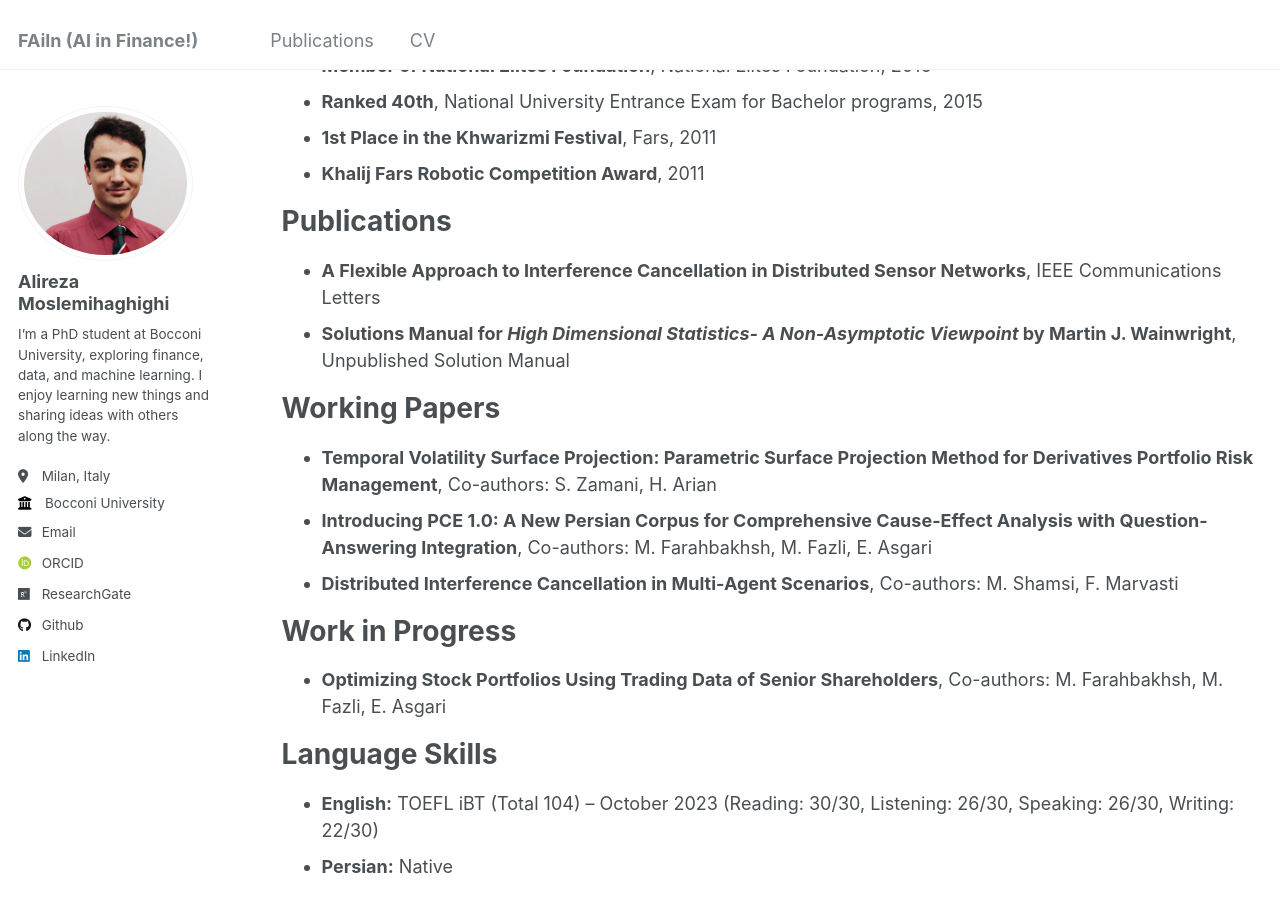
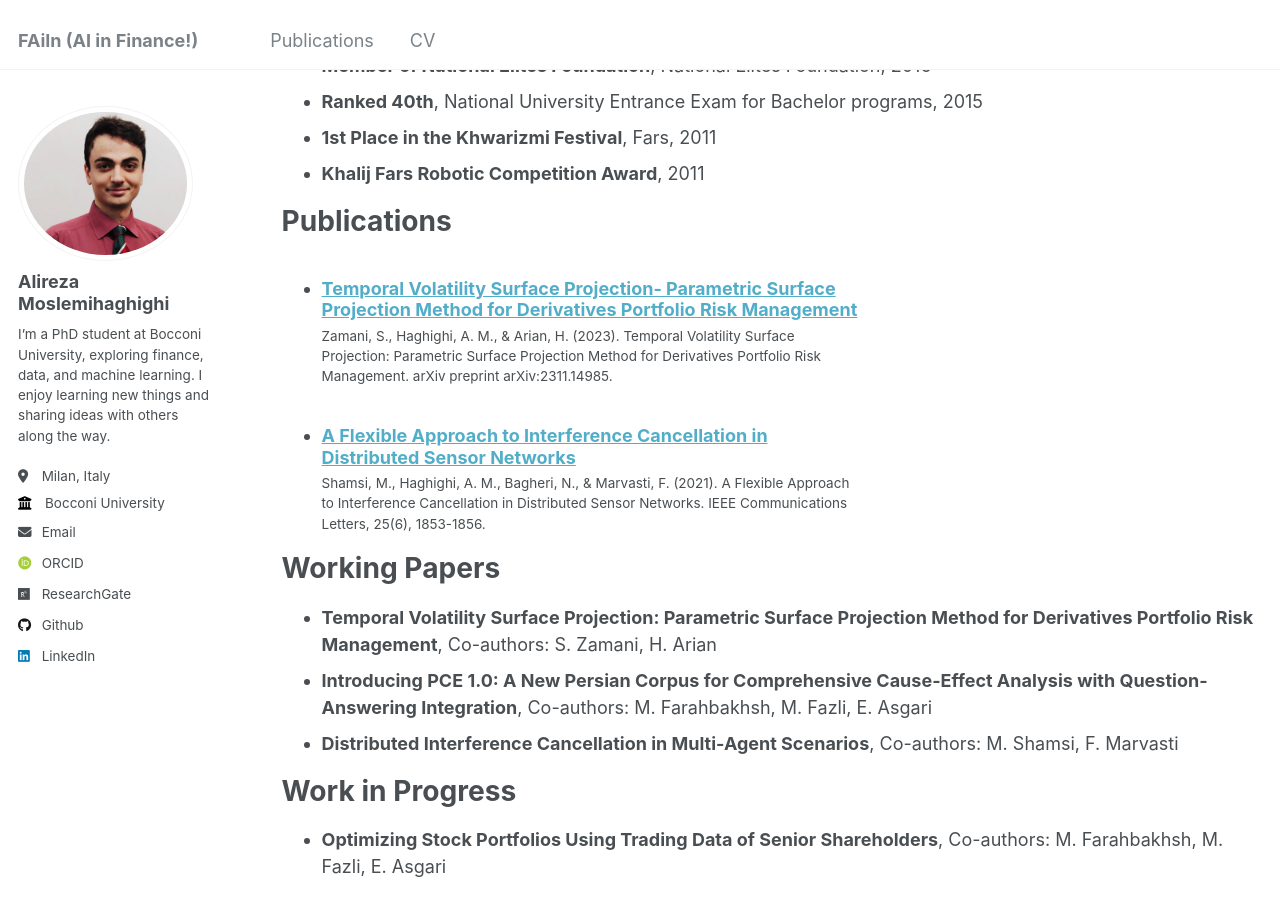
Before and after one commit to AAstroA/AAstroA.github.io, a Jekyll site: the page built from _pages/cv.md, in a window 1280 px wide and 900 px high, scrolled down 941 px. Built offline with Jekyll 4.4.1, drawn with Linux system fonts in a browser that asks for light colours; some web fonts are replaced.

Commit message:
Update cv.md

```diff
--- a/_pages/cv.md
+++ b/_pages/cv.md
@@ -44,8 +44,9 @@ Awards & Honors
 
 Publications
 ======
-* **A Flexible Approach to Interference Cancellation in Distributed Sensor Networks**, IEEE Communications Letters
-* **Solutions Manual for *High Dimensional Statistics- A Non-Asymptotic Viewpoint* by Martin J. Wainwright**, Unpublished Solution Manual
+<ul>{% for post in site.publications reversed %}
+    {% include archive-single-cv.html %}
+  {% endfor %}</ul>
 
 Working Papers
 ======
```
